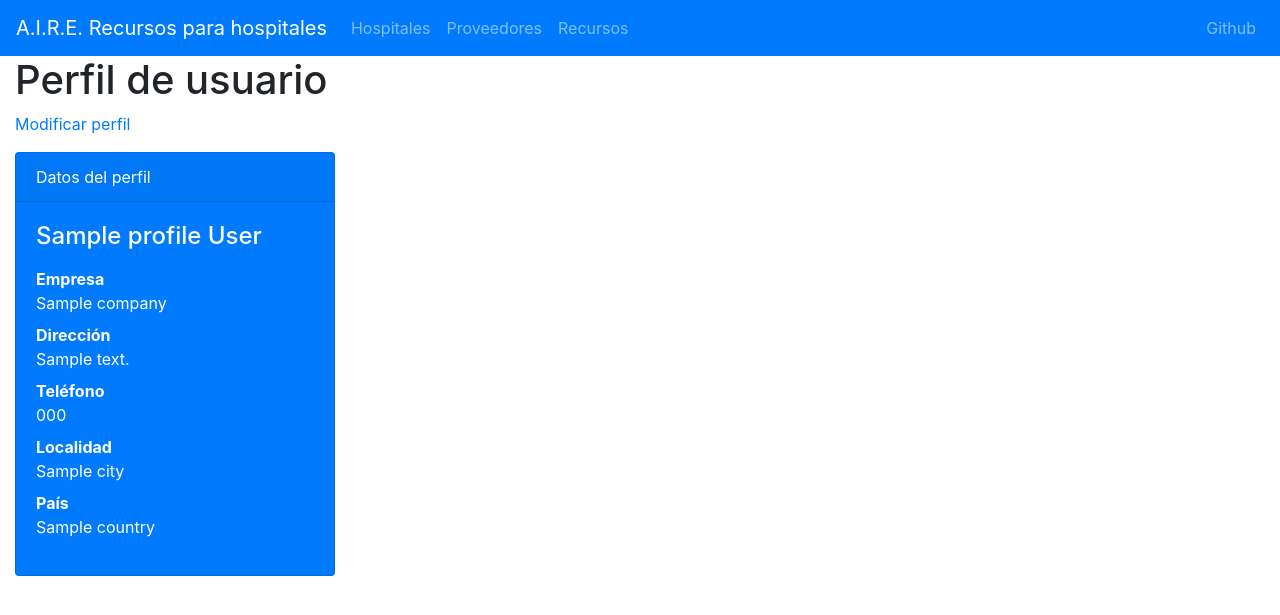
After one commit to jantoniomartin/hospitales-covid19, a Django app: template fuckcovid/auth/templates/fuckcovid_auth/profile_detail.html in a window 1280 px wide. The commit adds this page. Shown: the top 615 px of the page. Run offline with Django 3.2, Linux system fonts and the light colour scheme; the template is opened without the code that fills it: most values are stand-ins (such as "Sample title", 1, 10 or a date in 2020); some libraries are stand-ins or nearby versions.

Commit message:
added profile detail and edit views

```diff
--- a/config/urls.py
+++ b/config/urls.py
@@ -20,6 +20,7 @@ from django.views.generic import RedirectView
 urlpatterns = [
     path('admin/', admin.site.urls),
     path('accounts/', include('account.urls')),
+    path('auth/', include('fuckcovid.auth.urls', namespace='auth')),
     path('hospitals/', include('fuckcovid.hospitals.urls', namespace='hospitals')),
     path('makers', include('fuckcovid.makers.urls', namespace='makers')),
     path('', RedirectView.as_view(pattern_name='hospitals:region-list')),
--- a/fuckcovid/auth/models.py
+++ b/fuckcovid/auth/models.py
@@ -14,7 +14,7 @@ class Profile(models.Model):
     address = models.TextField("dirección", blank=True, null=True)
     phone = models.CharField("teléfono", max_length=15, blank=True, null=True)
     city = models.CharField("localidad", max_length=100, blank=True, null=True)
-    country = models.CharField("localidad", max_length=100, blank=True, null=True)
+    country = models.CharField("país", max_length=100, blank=True, null=True)
 
     class Meta:
         verbose_name = "perfil"
--- /dev/null
+++ b/fuckcovid/auth/templates/fuckcovid_auth/profile_detail.html
@@ -0,0 +1,29 @@
+{% extends 'base.html' %}
+
+{% block main %}
+<h1>Perfil de usuario</h1>
+
+<p><a href="{% url 'auth:profile-update' %}">Modificar perfil</a></p>
+
+<div class="card text-white bg-primary mb-3" style="max-width: 20rem;">
+  <div class="card-header">Datos del perfil</div>
+  <div class="card-body">
+    <h4 class="card-title">{{profile.name}} {{profile.surname}}</h4>
+    <p class="card-text">
+        <dl>
+        <dt>Empresa</dt>
+        <dd>{{ profile.company }}</dd>
+        <dt>Dirección</dt>
+        <dd>{{ profile.address }}</dd>
+        <dt>Teléfono</dt>
+        <dd>{{ profile.phone }}</dd>
+        <dt>Localidad</dt>
+        <dd>{{ profile.city }}</dd>
+        <dt>País</dt>
+        <dd>{{ profile.country }}</dd>
+        </dl>
+    </p>
+  </div>
+</div>
+
+{% endblock %}
--- a/fuckcovid/templates/site_base.html
+++ b/fuckcovid/templates/site_base.html
@@ -27,13 +27,16 @@
       <li class="nav-item">
         <a class="nav-link" href="{% url 'hospitals:resource-list' %}">Recursos</a>
       </li>
-        {% if request.user.is_authenticated %}
+    </ul>
+    <ul class="navbar-nav navbar-right">
+      {% if request.user.is_authenticated %}
+      <li class="nav-item">
+          <a class="nav-link" href="{% url 'auth:profile-detail' %}">Mi cuenta</a>
+      </li>
       <li class="nav-item">
           <a class="nav-link" href="{% url 'account_logout' %}">Salir</a>
       </li>
         {% endif %}
-    </ul>
-    <ul class="navbar-nav navbar-right">
       <li><a class="nav-link" href="https://github.com/jantoniomartin/hospitales-covid19">Github</a></li>
     </ul>
 
```
Also changed, not shown: fuckcovid/auth/admin.py (+14 -2 lines), fuckcovid/auth/templates/fuckcovid_auth/profile_form.html (added, +18 -0 lines), fuckcovid/auth/urls.py (+6 -6 lines), fuckcovid/auth/views.py (+21 -7 lines), fuckcovid/auth/migrations/0002_profile.py (added).
